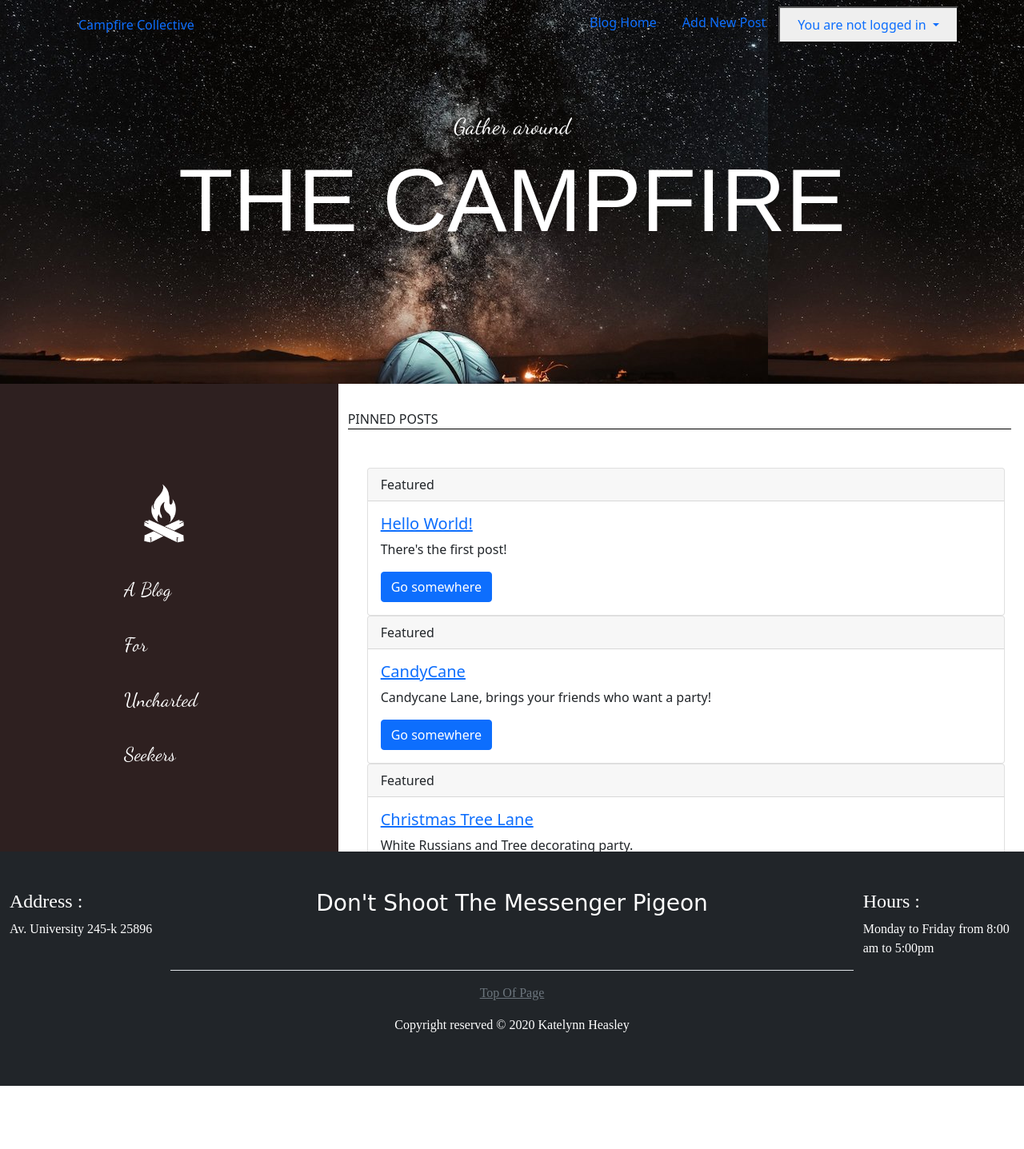
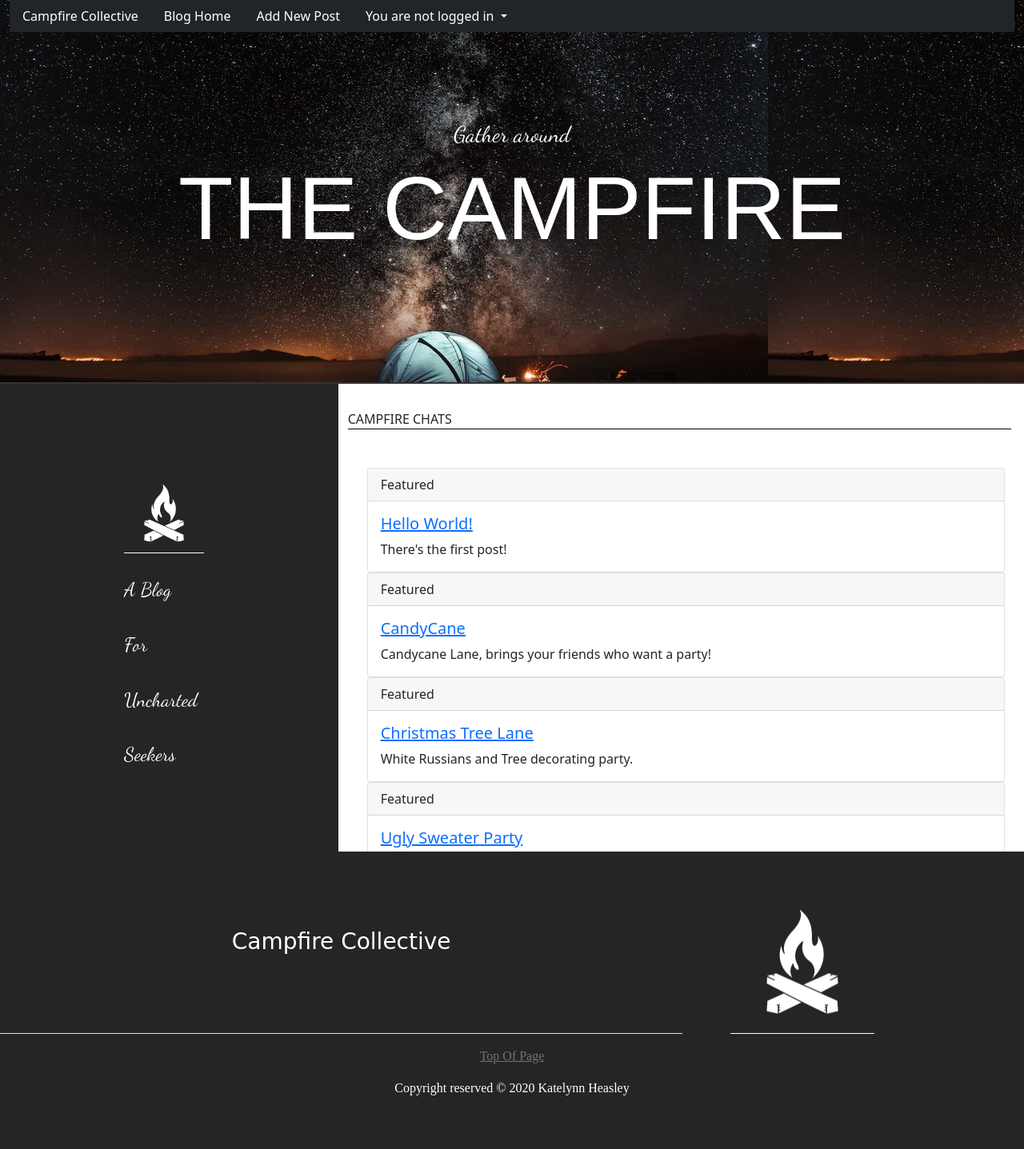
Before and after one commit to heasleykr/Blog_Application, a Django app: page / in a window 1280 px wide. Shown: the whole page at 80% size. Before the commit the page ends 1358 px from the top, so only its background shows below. Run offline with Django 3.2, Linux system fonts and the light colour scheme; data comes from the database, SQL or seed files in the repository; some web fonts are replaced.

Commit message:
Final stylings for FSDI 112 CR Report.

```diff
--- a/static/css/base.css
+++ b/static/css/base.css
@@ -10,13 +10,19 @@ body {
     background-image: url("../starryTent.jpg");
     background-repeat: none;
     height: 30rem;
+    /* border-top: 5px solid #644848; */
+    border-bottom: 2px solid #333333;
 }
-
-#welcome {
-    margin-top: 5rem;
+#home, #blogHome, #newBlog{
     color: white;
 }
-
+#navbarDropdown{
+    color: white;
+}
+#welcome {
+    margin-top: 7rem;
+    color: white;
+}
 #gather {
     font-family: 'Dancing Script', cursive;
 }
@@ -38,7 +44,7 @@ body {
 
 /* LeftScroll */
 #leftScroll {
-    background-color: #2e2020;
+    background-color: #252525;
 }
 
 #inspo {
@@ -57,6 +63,7 @@ body {
     height: 100px;
     width: 100px;
     color: white;
+    border-bottom: 1px solid white;
 }
 
 /* Blog Posts */
@@ -74,24 +81,14 @@ body {
     overflow-y: scroll;
     margin-top: 3rem;
 }
-
-/* #pinned {
-    margin-top: 1rem;
-    border-bottom: 1px solid grey;
+/******** Footer ************/
+#footer {
+    background-color: #252525;
 }
-
-#postHead {
-    font-family: 'Hind Guntur', sans-serif;
-    text-transform: uppercase;
-    font-size: .8rem;
+#logoF{
+    height: 180px;
+    width: 180px;
+    color: white;
+    margin-left: 3rem;
+    border-bottom: 1px solid white;
 }
-
-#card {
-    color: black;
-    text-decoration: none;
-    margin-top: 3rem;
-}
-
-#cardBody {
-    margin: 0.5rem 0;
-} */
--- a/templates/base.html
+++ b/templates/base.html
@@ -16,51 +16,45 @@
     <body>
          <div class="container-fluid" id="backdrop">
             <header>
-                <nav class="navbar navbar-expand-lg">
-                    <div class="container">
-                        <!-- Company Name / Left Content-->
-                        <ul class="nav justify-content-start">
+                <nav class="navbar-expand-lg bg-dark">
+                        <ul id="logoNav" class="nav">
                             <li class="nav-item">
-                            <a class="nav-link active" aria-current="page" href="{% url 'home' %}">Campfire Collective</a>
+                                <a id="home" class="nav-link active" aria-current="page" href="{% url 'home' %}">Campfire Collective</a>
                             </li>
-                        </ul>
 
                         <!-- Right Content -->
-                        <ul class="nav justify-content-end">
                             <li class="nav-item">
-                            <a class="nav-link active" aria-current="page" href="{% url 'home' %}">Blog Home</a>
+                                <a id="blogHome" class="nav-link active" aria-current="page" href="{% url 'home' %}">Blog Home</a>
                             </li>
                             <li class="nav-item">
-                            <a class="nav-link" href="{% url 'post_new' %}">Add New Post</a>
+                                <a id="newBlog" class="nav-link" href="{% url 'post_new' %}">Add New Post</a>
                             </li>
                             <!-- Authentication: Show message if user not logged in -->
                             {% if user.is_authenticated %}
-                                <button class="dropdown btn-outline-light">
+                                <li class="nav-item dropdown">
                                     <a class="nav-link dropdown-toggle" href="#" id="navbarDropdown" role="button" data-bs-toggle="dropdown" aria-expanded="false">
                                         Hi. {{ user.username }}!
-                                      </a>
+                                    </a>
                                     <ul class="dropdown-menu" aria-labelledby="navbarDropdown">
                                         <li><a class="dropdown-item" href="{% url 'logout' %}">Log Out</a></li>
                                     </ul>
-                                </button>
+                                </li>
                             {% else %}
-                                <button class="dropdown outline-light">
+                                <li class="nav-item dropdown">
                                     <a class="nav-link dropdown-toggle" href="#" id="navbarDropdown" role="button" data-bs-toggle="dropdown" aria-expanded="false">
                                         You are not logged in
                                     </a>
                                     <ul class="dropdown-menu" aria-labelledby="navbarDropdown">
                                         <li><a class="dropdown-item" href="{% url 'login' %}">Log In</a></li>
                                      </ul>
-                                    </button>
+                                </li>
                             {% endif %}
                         </ul>
-                    </div>
                 </nav>
                 <!-- Company Greeting -->
                 <div id="welcome" class="d-flex flex-column align-items-center">
                     <h3 id="gather">Gather around</h3>
                     <h1 id="around">The Campfire</h1>
-                    <!-- <h4 id="uncharted">A blog for the uncharted seekers</h4> -->
                 </div>
             </header>
         </div>
@@ -81,7 +75,7 @@
                 </div>
                 <!-- Main Posts -->
                 <div id="blogPosts" class="col-8">
-                    <p id="pins">Pinned Posts</p>
+                    <p id="pins">Campfire Chats</p>
                     <div data-bs-target id="scrolly" class="container">
                         {% block content %}
                         {% endblock content %}
@@ -90,24 +84,19 @@
             </div>
         </div>
         <!-- Footer -->
-        <div id="footer" class=" pb-5 container-fluid bg-dark text-white">
+        <div id="footer" class=" pb-5 container-fluid text-white">
             <footer>
                     <div class="row pt-5">
-                        <div id="address" class="col-sm ml-3" style="font-family: 'Marcellus', serif;">
-                                <h4>Address :</h4>
-                                <p>Av. University 245-k 25896</p>
-                        </div>
                         <div class="col-sm-8 text-center border-bottom">
-                            <h3 id="logoSmall" class="mb-3" style="font-family: 'Rock Salt', cursive;">Don't Shoot The Messenger Pigeon</h3>
+                            <h3 id="logoSmall" class=" mt-5 mb-3" style="font-family: 'Rock Salt', cursive;">Campfire Collective</h3>
                             <div id="socialMedia">
                                 <i class="fab fa-twitter"></i>
                                 <i class="fab fa-pinterest-square"></i>
                                 <i class="fab fa-instagram"></i>
                             </div>
                         </div>
-                        <div id="hours" class="col-sm mr-3" style="font-family: 'Marcellus', serif;">
-                            <h4>Hours :</h4>
-                            <p>Monday to Friday from 8:00 am to 5:00pm</p>
+                        <div class="col-sm mr-3" style="font-family: 'Marcellus', serif;">
+                            <img id="logoF" src="{% static 'campfire1.png'%}" alt="logo">
                         </div>
                     </div>
                     <div class="mt-3 text-center" style="font-family: 'Marcellus', serif;">
--- a/templates/home.html
+++ b/templates/home.html
@@ -9,9 +9,8 @@
                     Featured
                 </div>
                 <div class="card-body">
-                <h5 class="card-title"><a href="{% url 'post_detail' post.pk %}">{{ post.title }}</a></h5>
-                <p class="card-text">{{ post.body }}</p>
-                <a href="#" class="btn btn-primary">Go somewhere</a>
+                    <h5 class="card-title"><a href="{% url 'post_detail' post.pk %}">{{ post.title }}</a></h5>
+                    <p class="card-text">{{ post.body }}</p>
                 </div>
             </div>
         {% endfor %}
--- a/templates/registration/login.html
+++ b/templates/registration/login.html
@@ -4,7 +4,7 @@
 
 {% block content%}
     <h2>Log In</h2>
-    <form method="post">{% csrf_token%}
+    <form class="form-control-lg" method="post">{% csrf_token%}
         {{ form.as_p }}
         <button type="submit">Log In</button>
     </form>
```
